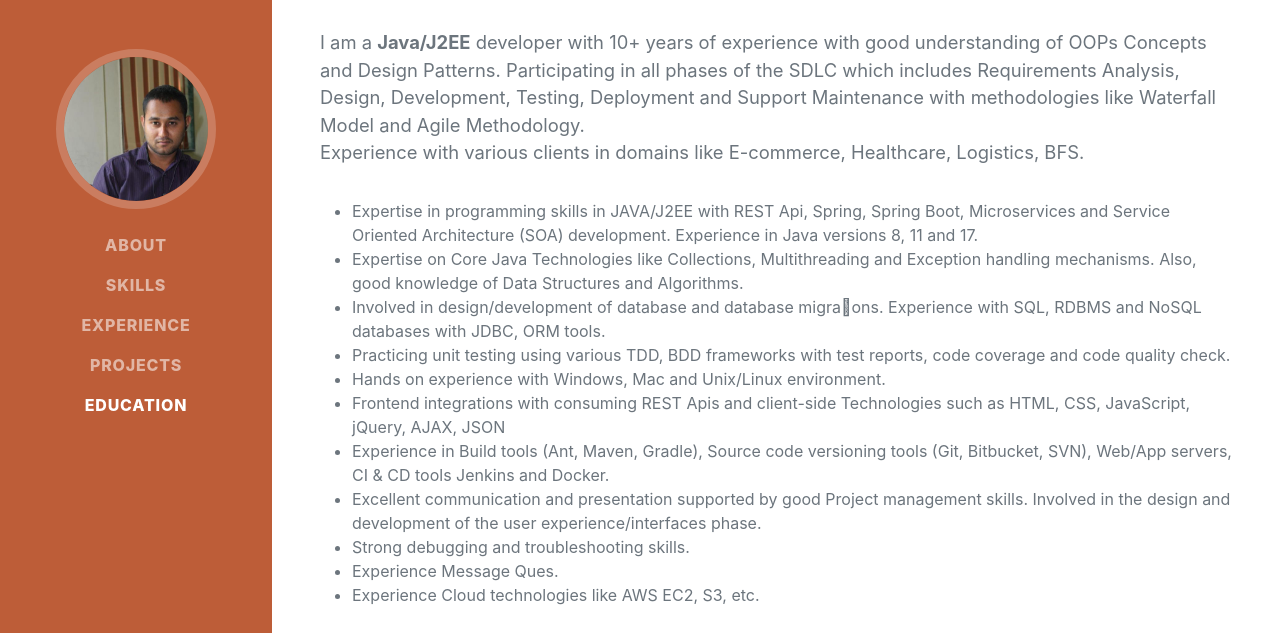
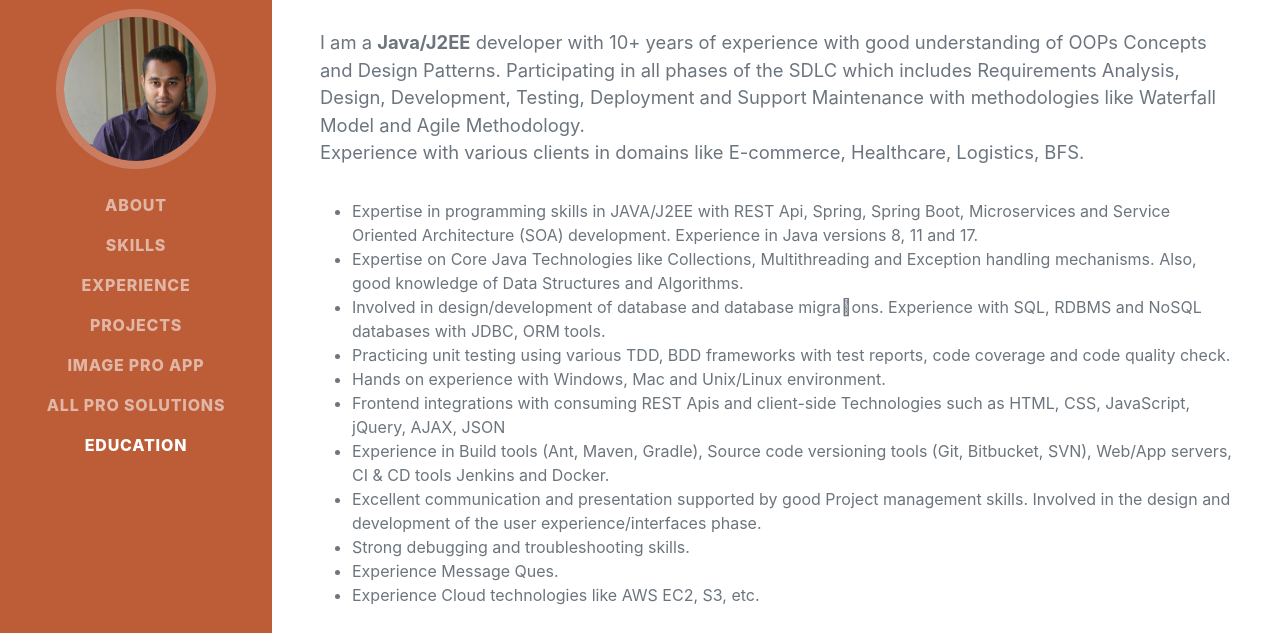
Before and after one commit to avadhut-p/avadhut-p.github.io, a plain HTML site: page index.html in a window 1280 px wide. Shown: the part 167-800 px from the top of the page. Drawn offline with nearby package versions, Linux system fonts and the light colour scheme; a web font is replaced by a local one.

Commit message:
Link to all pro and img pro added in the menu section

```diff
--- a/index.html
+++ b/index.html
@@ -37,6 +37,8 @@
                     <li class="nav-item"><a class="nav-link js-scroll-trigger" href="#skills">Skills</a></li>
                     <li class="nav-item"><a class="nav-link js-scroll-trigger" href="#experience">Experience</a></li>
                     <li class="nav-item"><a class="nav-link js-scroll-trigger" href="#projects">Projects</a></li>
+                    <li class="nav-item"><a class="nav-link" href="imgpro/index.html" target="_blank" rel="noopener noreferrer">Image Pro App</a></li>
+                    <li class="nav-item"><a class="nav-link" href="allpro/index.html" target="_blank" rel="noopener noreferrer">All Pro Solutions</a></li>
                     <li class="nav-item"><a class="nav-link js-scroll-trigger" href="#education">Education</a></li>
                     <!--
                     <li class="nav-item"><a class="nav-link js-scroll-trigger" href="#interests">Interests</a></li>
```
